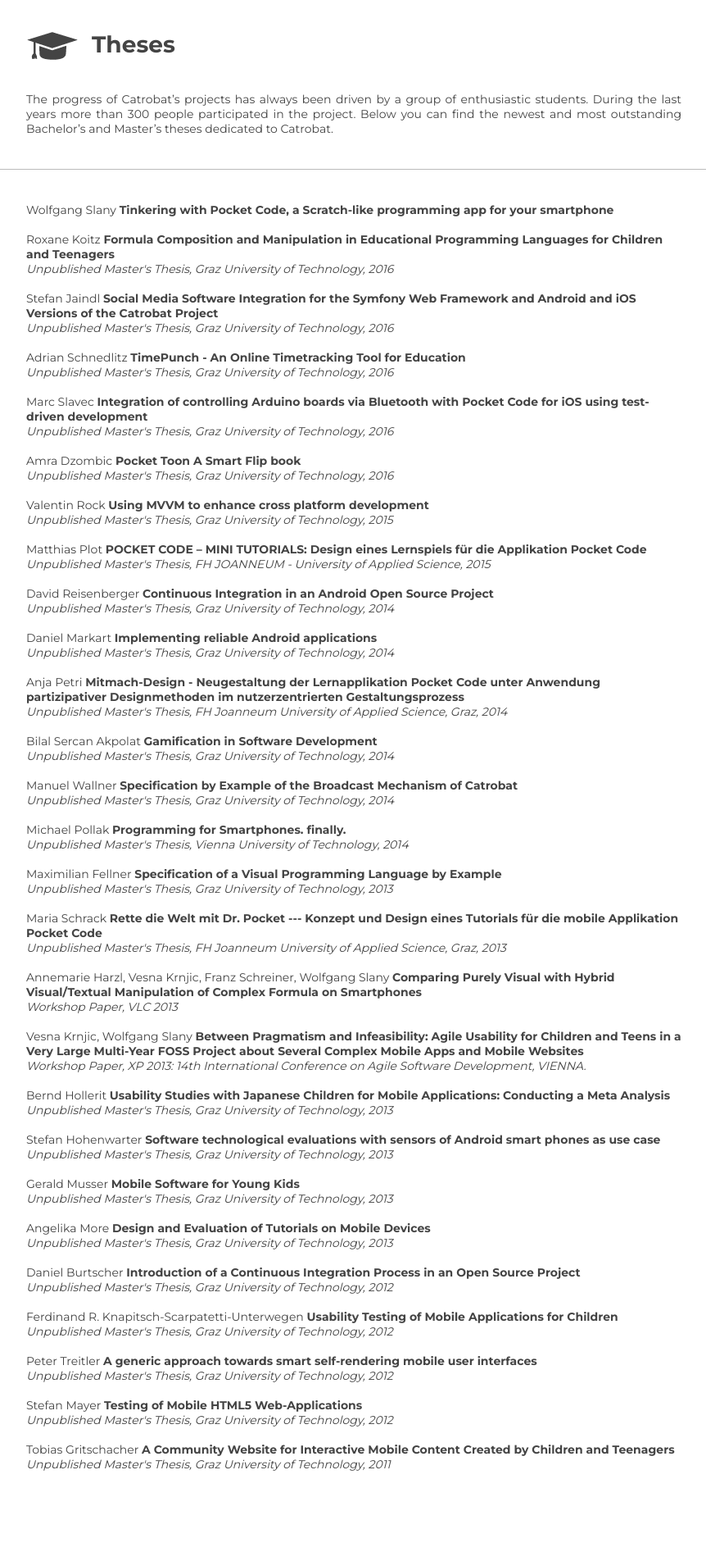
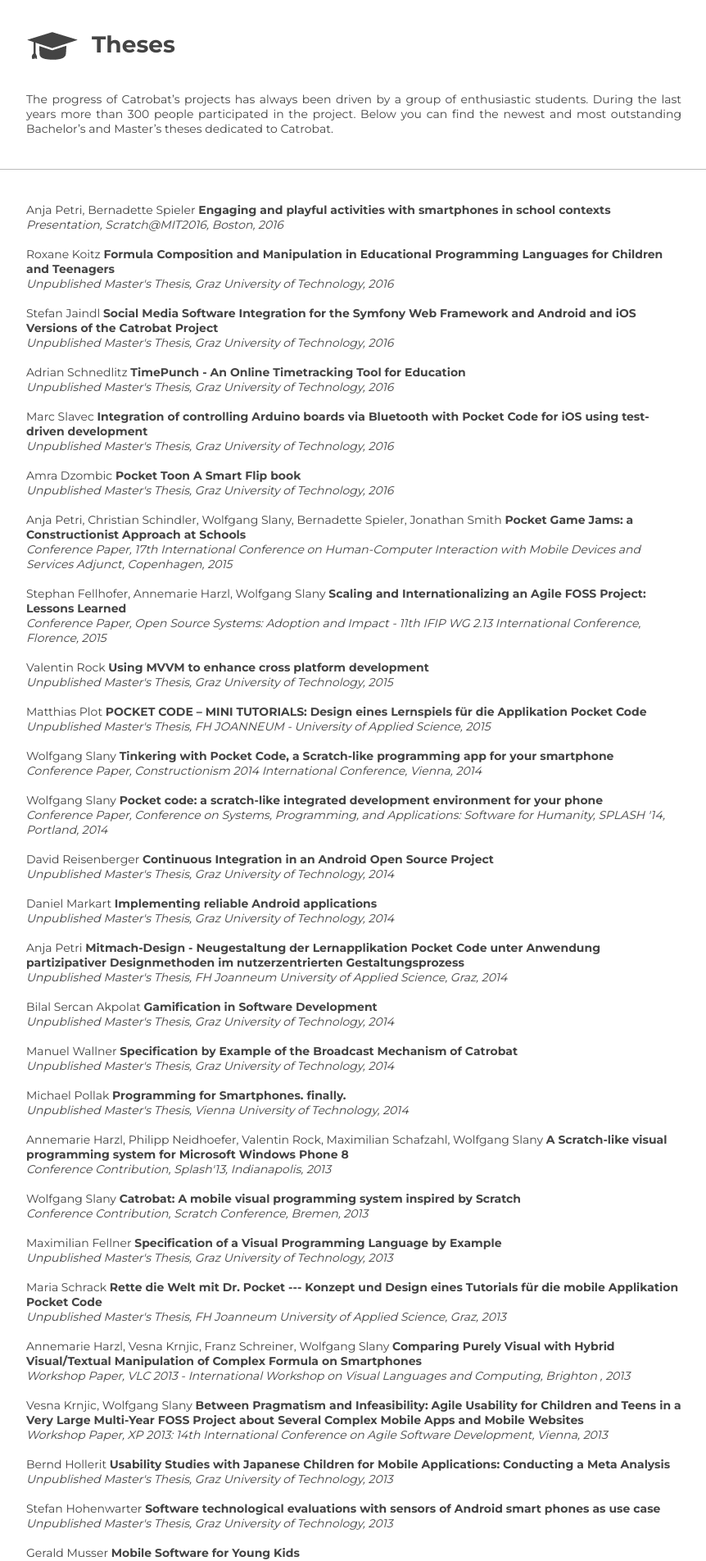
Before and after one commit to Catrobat/ended2020-Old_www.catrobat.org, a PHP site: page /index.php?page=research in a window 1280 px wide. Shown: the part 480-2384 px from the top of the page at 82% size, without its empty margins (208-1070 px from the left). Run offline with PHP 8.4, Linux system fonts and the light colour scheme.

Commit message:
complete citations at Research

```diff
--- a/research.php
+++ b/research.php
@@ -14,12 +14,12 @@
   <hr />
 
   <div class="max-width">
-    <div>
-      <div class="authors">Wolfgang Slany</div>
-      <div class="title">Tinkering with Pocket Code, a Scratch-like programming app for your smartphone </div>
-      <div class="date"></div>
-  <!--<div class="down"><a href="http://www.ist.tugraz.at/catrobat/pub/Main/ThesesAndPublicationsAboutCatrobat/Catrobat_submission_20140427_hq.pdf">Download</a></div>-->
-    </div><br />
+
+     <div>
+      <div class="authors">Anja Petri, Bernadette Spieler</div>
+      <div class="title">Engaging and playful activities with smartphones in school contexts</div>
+      <div class="date">Presentation, Scratch@MIT2016, Boston, 2016</div>
+     </div><br />
 
     <div>
       <div class="authors">Roxane Koitz</div>
@@ -51,6 +51,18 @@
       <div class="date">Unpublished Master's Thesis, Graz University of Technology, 2016</div>
     </div><br />
 
+     <div>
+      <div class="authors">Anja Petri, Christian Schindler, Wolfgang Slany, Bernadette Spieler, Jonathan Smith</div>
+      <div class="title">Pocket Game Jams: a Constructionist Approach at Schools</div>
+      <div class="date">Conference Paper, 17th International Conference on Human-Computer Interaction with Mobile Devices and Services Adjunct, Copenhagen, 2015</div>
+     </div><br />
+
+    <div>
+	  <div class="authors">Stephan Fellhofer, Annemarie Harzl, Wolfgang Slany</div>
+      <div class="title">Scaling and Internationalizing an Agile FOSS Project: Lessons Learned</div>
+      <div class="date">Conference Paper, Open Source Systems: Adoption and Impact - 11th IFIP WG 2.13 International Conference, Florence, 2015</div>
+    </div><br />
+
        <div>
       <div class="authors">Valentin Rock</div>
       <div class="title">Using MVVM to enhance cross platform development</div>
@@ -61,6 +73,19 @@
       <div class="authors">Matthias Plot</div>
       <div class="title">POCKET CODE – MINI TUTORIALS: Design eines Lernspiels für die Applikation Pocket Code</div>
       <div class="date">Unpublished Master's Thesis, FH JOANNEUM - University of Applied Science, 2015</div>
+    </div><br />
+
+    <div>
+      <div class="authors">Wolfgang Slany</div>
+      <div class="title">Tinkering with Pocket Code, a Scratch-like programming app for your smartphone</div>
+      <div class="date">Conference Paper, Constructionism 2014 International Conference, Vienna, 2014</div>
+  <!--<div class="down"><a href="http://www.ist.tugraz.at/catrobat/pub/Main/ThesesAndPublicationsAboutCatrobat/Catrobat_submission_20140427_hq.pdf">Download</a></div>-->
+    </div><br />
+
+    <div>
+	  <div class="authors">Wolfgang Slany</div>
+      <div class="title">Pocket code: a scratch-like integrated development environment for your phone</div>
+      <div class="date">Conference Paper, Conference on Systems, Programming, and Applications: Software for Humanity, SPLASH '14, Portland, 2014</div>
     </div><br />
 
     <div>
@@ -109,6 +134,19 @@
   <div class="down"><a href="#">Download Presentation</a></div> -->
     </div><br />
 
+
+    <div>
+	  <div class="authors">Annemarie Harzl, Philipp Neidhoefer, Valentin Rock, Maximilian Schafzahl, Wolfgang Slany</div>
+      <div class="title">A Scratch-like visual programming system for Microsoft Windows Phone 8</div>
+      <div class="date">Conference Contribution, Splash'13, Indianapolis, 2013</div>
+    </div><br />
+
+    <div>
+	  <div class="authors">Wolfgang Slany</div>
+      <div class="title">Catrobat: A mobile visual programming system inspired by Scratch</div>
+      <div class="date">Conference Contribution, Scratch Conference, Bremen, 2013</div>
+    </div><br />
+
     <div>
       <div class="authors">Maximilian Fellner</div>
       <div class="title">Specification of a Visual Programming Language by Example </div>
@@ -128,7 +166,7 @@
     <div>
       <div class="authors">Annemarie Harzl, Vesna Krnjic, Franz Schreiner, Wolfgang Slany</div>
       <div class="title">Comparing Purely Visual with Hybrid Visual/Textual Manipulation of Complex Formula on Smartphones</div>
-      <div class="date">Workshop Paper, VLC 2013</div>
+      <div class="date">Workshop Paper, VLC 2013 - International Workshop on Visual Languages and Computing, Brighton , 2013</div>
   <!--<div class="down"><a href="http://www.ist.tugraz.at/catrobat/pub/Main/ThesesAndPublicationsAboutCatrobat/Comparing_Purely_Visual_with_Hybrid_Visual:Textual_Manipulation_of_Complex_Formula_on_Smartphones.pdf">Download</a></div>
       <div class="down"><a href="http://www.ist.tugraz.at/catrobat/pub/Main/ThesesAndPublicationsAboutCatrobat/VLC2013Harzl.pptx">Download Presentation</a></div>-->
     </div><br />
@@ -136,7 +174,7 @@
     <div>
       <div class="authors">Vesna Krnjic, Wolfgang Slany</div>
       <div class="title">Between Pragmatism and Infeasibility: Agile Usability for Children and Teens in a Very Large Multi-Year FOSS Project about Several Complex Mobile Apps and Mobile Websites</div>
-      <div class="date">Workshop Paper, XP 2013: 14th International Conference on Agile Software Development, VIENNA.</div>
+      <div class="date">Workshop Paper, XP 2013: 14th International Conference on Agile Software Development, Vienna, 2013</div>
   <!--<div class="down"><a href="http://www.ist.tugraz.at/catrobat/pub/Main/ThesesAndPublicationsAboutCatrobat/xp2013_krnjic.pdf">Download</a></div>
       <div class="down"><a href="http://www.ist.tugraz.at/catrobat/pub/Main/ThesesAndPublicationsAboutCatrobat/XP2013krnjic.pdf">Download Presentation</a></div>-->
     </div><br />
@@ -169,6 +207,18 @@
       <div class="title">Design and Evaluation of Tutorials on Mobile Devices </div>
       <div class="date">Unpublished Master's Thesis, Graz University of Technology, 2013</div>
   <!-- <div class="down"><a href="http://www.ist.tugraz.at/catrobat/pub/Main/ThesesAndPublicationsAboutCatrobat/MasterThesis-AngelikaMore.pdf">Download</a></div> -->
+    </div><br />
+
+    <div>
+	  <div class="authors">Wolfgang Slany</div>
+      <div class="title">Catroid: a mobile visual programming system for children</div>
+      <div class="date">Conference Paper,The 11th International Conference on Interaction Design and Children, IDC '12, Bremen, 2012</div>
+    </div><br />
+
+    <div>
+	  <div class="authors">Wolfgang Slany</div>
+      <div class="title">A mobile visual programming system for Android smartphones and tablets</div>
+      <div class="date">Conference Paper, 2012 IEEE Symposium on Visual Languages and Human-Centric Computing, Innsbruck, 2012</div>
     </div><br />
 
     <div>
@@ -208,5 +258,12 @@
   <div class="down"><a href="www.ist.tugraz.at/catrobat/pub/Main/ThesesAndPublicationsAboutCatrobat/presentation_20111011.pptx">Download Presentation</a></div> -->
     </div><br />
 
+    <div>
+	  <div class="authors">Wolfgang Slany</div>
+      <div class="title">Mobile Scratch Programming on Android Smart Phones: Usability and New Features</div>
+      <div class="date">Conference Poster, Scratch@MIT2010, Boston, 2010</div>
+    </div><br />
+
+
   </div>
 </div>
```
